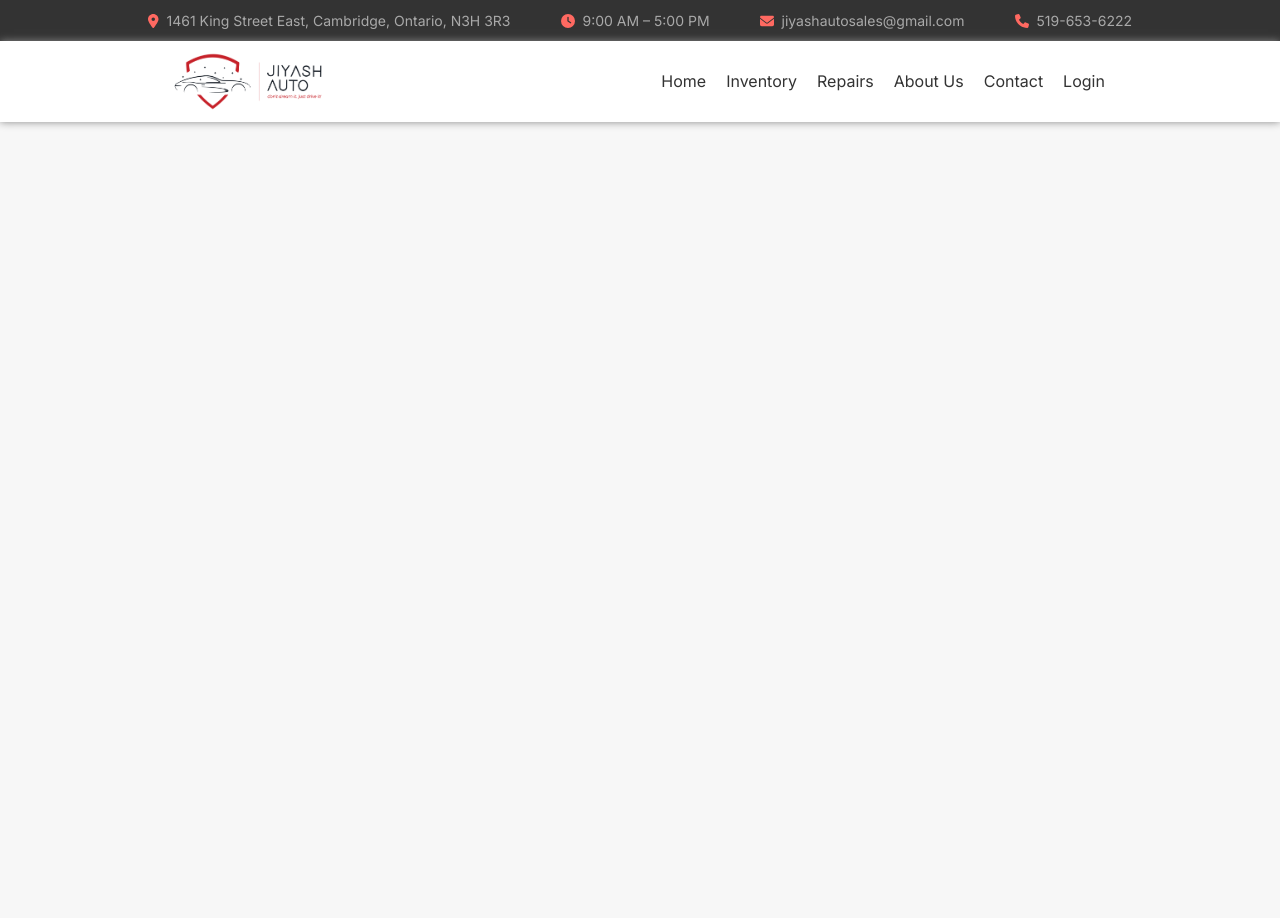
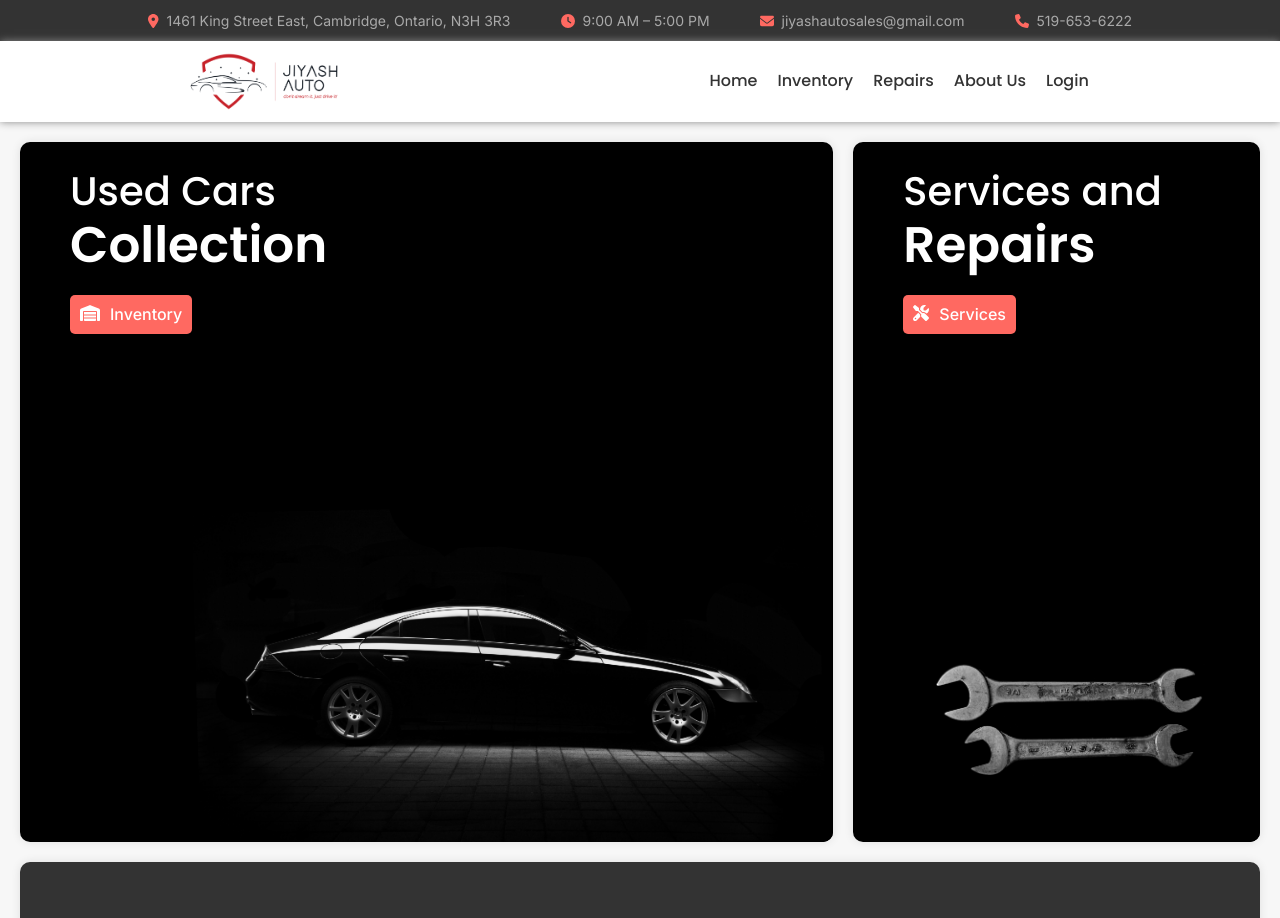
Before and after one commit to yashpatolia/jiyash-auto, a Next.js app: page / in a window 1280 px wide. Shown: the top 918 px of the page. Before the commit the page ends 800 px from the top, so only its background shows below. Built offline with nearby package versions, Linux system fonts and the light colour scheme.

Commit message:
main page

```diff
--- a/components/Main.js
+++ b/components/Main.js
@@ -1,11 +1,45 @@
 import styles from "./Main.module.css";
 import { FontAwesomeIcon } from "@fortawesome/react-fontawesome";
+import Image from "next/image";
 import "../configs/fonts.js";
+import car from "../images/car.jpg";
+import repairs from "../images/repairs.jpg";
+import Link from "next/link";
 
 const Main = () => {
   return (
-    <div className="con">
-      <div></div>
+    <div className={styles.container}>
+      <div className={styles.panel}>
+        <h2 className={styles.h2}>Used Cars</h2>
+        <h1 className={styles.h1}>Collection</h1>
+        <div>
+          <Link href="/inventory" className={styles.btn}>
+            <FontAwesomeIcon icon="fa-solid fa-warehouse" />
+            <p>Inventory</p>
+          </Link>
+        </div>
+        <Image src={car} alt="car" className={styles.car} />
+      </div>
+
+      <div className={styles.panel}>
+        <h2 className={styles.h2}>Services and</h2>
+        <h1 className={styles.h1}>Repairs</h1>
+        <div>
+          <Link href="/repair" className={styles.btn}>
+            <FontAwesomeIcon icon="fa-solid fa-screwdriver-wrench" />
+            <p>Services</p>
+          </Link>
+        </div>
+        <Image src={repairs} alt="repairs" className={styles.repair} />
+      </div>
+
+      <div className={styles.carSearch}>
+        <FontAwesomeIcon icon="fa-solid fa-car" />
+        <div>
+          <h1 className={styles.carSearchh1}>Car Search</h1>
+          <h2 className={styles.carSearchh2}>Find your next car</h2>
+        </div>
+      </div>
     </div>
   );
 };
--- a/components/Main.module.css
+++ b/components/Main.module.css
@@ -0,0 +1,108 @@
+@import url("https://fonts.googleapis.com/css2?family=Poppins:ital,wght@0,100;0,200;0,300;0,400;0,500;0,600;0,700;0,800;0,900;1,100;1,200;1,300;1,400;1,500;1,600;1,700;1,800;1,900&display=swap");
+
+.container {
+    background-color: #f7f7f7;
+    display: grid;
+    grid-template-columns: 2fr 1fr;
+    grid-template-rows: 700px 150px;
+    column-gap: 20px;
+    row-gap: 20px;
+    padding: 20px;
+    line-height: 1.2;
+}
+
+.panel {
+    position: relative;
+    overflow: hidden;
+    background-color: black;
+    color: white;
+    padding: 25px 50px;
+    border-radius: 10px;
+    box-shadow: 0 0 10px rgba(0, 0, 0, 0.1);
+}
+
+.carSearch {
+    grid-area: 2 / 1 / 2 / 3;
+    position: relative;
+    overflow: hidden;
+    background-color: #333;
+    color: white;
+    padding: 25px 50px;
+    border-radius: 10px;
+    box-shadow: 0 0 10px rgba(0, 0, 0, 0.1);
+    display: flex;
+    justify-content: center;
+    align-items: center;
+    font-family: "Poppins", sans-serif;
+    gap: 20px;
+}
+
+.h1 {
+    background-color: transparent;
+    position: relative;
+    z-index: 1;
+    font-family: "Poppins", sans-serif;
+    font-size: 50px;
+    font-weight: 600;
+}
+
+.h2 {
+    background-color: transparent;
+    position: relative;
+    z-index: 1;
+    font-family: "Poppins", sans-serif;
+    font-size: 40px;
+    font-weight: 500;
+}
+
+.p {
+    display: flex;
+    position: relative;
+    z-index: 1;
+    font-family: "Poppins", sans-serif;
+    font-size: 15px;
+    margin-top: 10px;
+}
+
+.btn {
+    display: flex;
+    position: absolute;
+    z-index: 1;
+    background-color: #ff6961;
+    padding: 10px;
+    margin-top: 20px;
+    border-radius: 5px;
+    gap: 10px;
+    transition-duration: 0.5s;
+    font-weight: 500;
+}
+
+.btn:hover {
+    background-color: #ff8c7f;
+}
+
+.car {
+    position: absolute;
+    /* z-index: 0; */
+    width: 80%;
+    bottom: 0;
+    right: 0;
+}
+
+.repair {
+    position: absolute;
+    /* z-index: 0; */
+    width: 90%;
+    bottom: 0;
+    right: 0;
+}
+
+.carSearchh1 {
+    font-size: 18px;
+    font-weight: 600;
+}
+
+.carSearchh2 {
+    font-size: 14px;
+    font-weight: 600;
+}
--- a/components/Navbar.js
+++ b/components/Navbar.js
@@ -11,22 +11,29 @@ const Navbar = () => {
       </div>
       <ul className={styles.navLinks}>
         <li>
-          <Link href="/">Home</Link>
+          <Link href="/">
+            <p>Home</p>
+          </Link>
         </li>
         <li>
-          <Link href="/inventory">Inventory</Link>
+          <Link href="/inventory">
+            <p>Inventory</p>
+          </Link>
         </li>
         <li>
-          <Link href="/repair">Repairs</Link>
+          <Link href="/repair">
+            <p>Repairs</p>
+          </Link>
         </li>
         <li>
-          <Link href="/about">About Us</Link>
+          <Link href="/about">
+            <p>About Us</p>
+          </Link>
         </li>
         <li>
-          <Link href="/contact">Contact</Link>
-        </li>
-        <li>
-          <Link href="/login">Login</Link>
+          <Link href="/login">
+            <p>Login</p>
+          </Link>
         </li>
       </ul>
     </nav>
--- a/components/Navbar.module.css
+++ b/components/Navbar.module.css
@@ -1,9 +1,13 @@
+@import url("https://fonts.googleapis.com/css2?family=Poppins:ital,wght@0,100;0,200;0,300;0,400;0,500;0,600;0,700;0,800;0,900;1,100;1,200;1,300;1,400;1,500;1,600;1,700;1,800;1,900&display=swap");
+
 .navbar {
     display: flex;
     justify-content: space-around;
     align-items: center;
     background-color: #fff;
     color: #333;
+    position: relative;
+    z-index: 1;
     box-shadow: 0px 0px 8px #888888;
 }
 
@@ -23,10 +27,12 @@
 .navLinks a {
     color: #333;
     text-decoration: none;
+    font-family: "Poppins", sans-serif;
     font-size: 1rem;
+    font-weight: 500;
     transition: color 0.3s ease;
 }
 
 .navLinks a:hover {
-    color: #ffa500;
+    color: #ff6961;
 }
--- a/configs/fonts.js
+++ b/configs/fonts.js
@@ -4,6 +4,17 @@ import {
   faClock,
   faEnvelope,
   faPhone,
+  faWarehouse,
+  faScrewdriverWrench,
+  faCar,
 } from "@fortawesome/free-solid-svg-icons";
 
-library.add(faMapMarkerAlt, faClock, faEnvelope, faPhone);
+library.add(
+  faMapMarkerAlt,
+  faClock,
+  faEnvelope,
+  faPhone,
+  faWarehouse,
+  faScrewdriverWrench,
+  faCar,
+);
```
Also changed, not shown: images/car.jpg (added), images/repairs.jpg (added).
